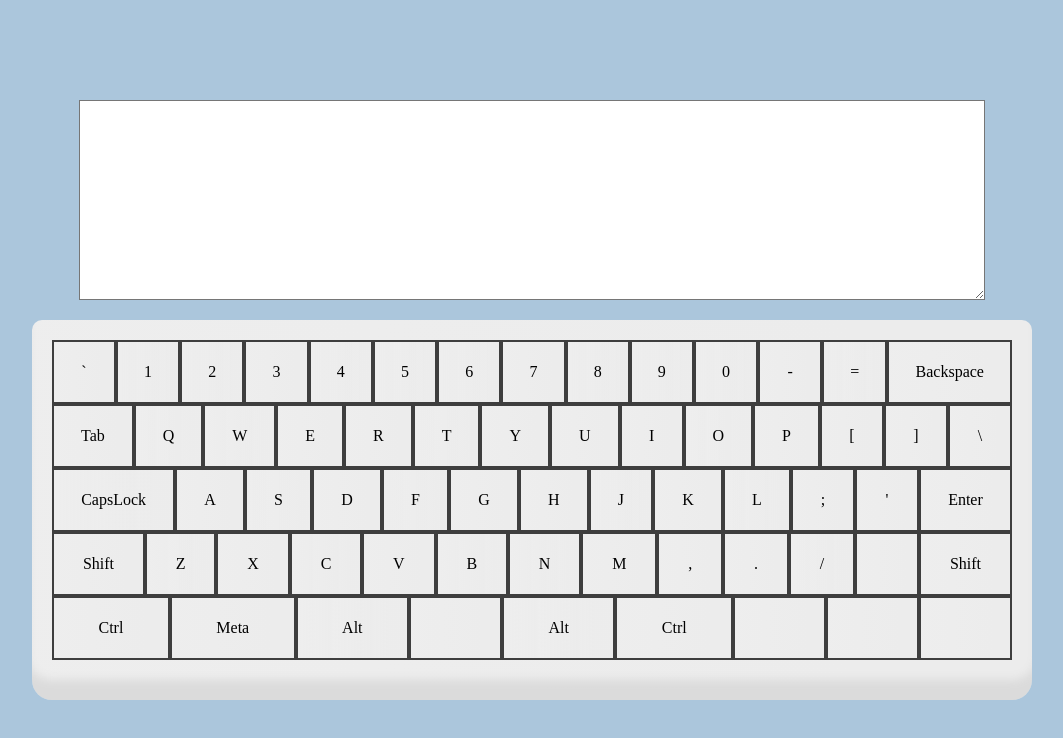
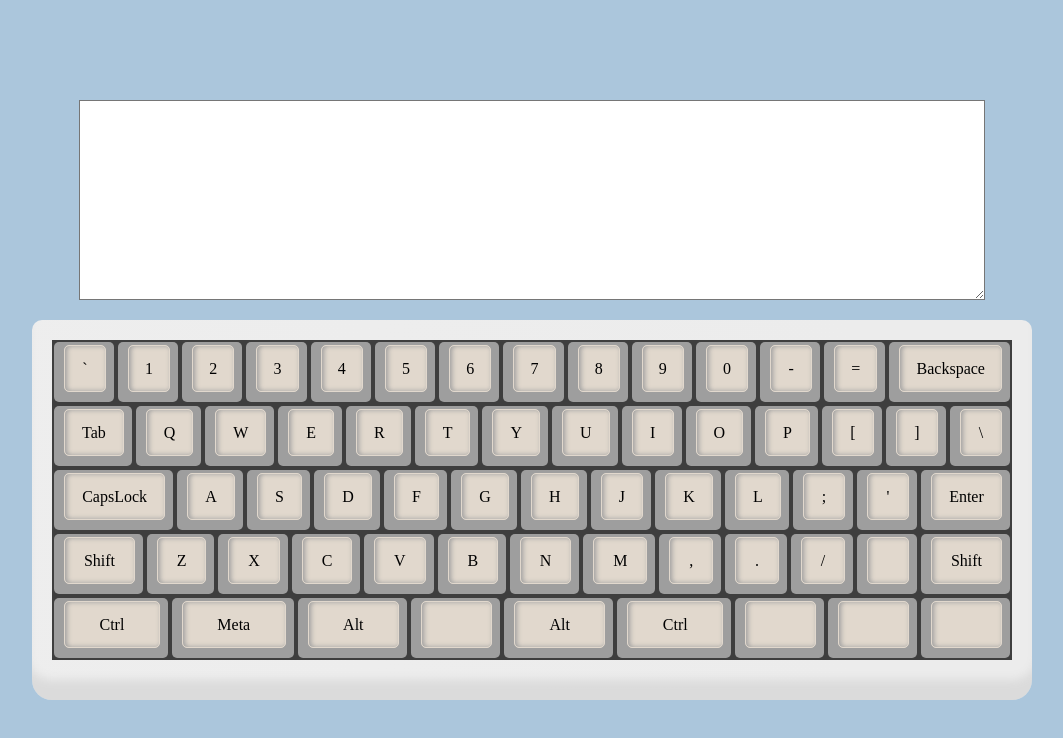
Before and after one commit to Kuljeanne/virtual-keyboard, a website built with webpack: page src/index.html in a window 1280 px wide. Shown: the whole page, without its empty margins (108-1171 px from the left). Built offline with nearby package versions, Linux system fonts and the light colour scheme.

Commit message:
fix: remake functions into classes, and fix keys style

```diff
--- a/src/components/key/Key.js
+++ b/src/components/key/Key.js
@@ -1,40 +1,88 @@
-export default function createKey(keyName) {
+// export default function createKey(keyName) {
+//   const key = document.createElement('div');
+//   key.classList.add('key');
+//   key.innerText = keyName;
+
+//   if (keyName === 'Tab') {
+//     key.classList.add('tab');
+//   }
+//   if (keyName === 'Enter') {
+//     key.classList.add('enter');
+//   }
+//   if (keyName === 'Backspace') {
+//     key.classList.add('backspace');
+//   }
+//   if (keyName === 'CapsLock') {
+//     key.classList.add('capsLock');
+//   }
+//   if (keyName === 'Shift') {
+//     key.classList.add('shift');
+//   }
+//   if (keyName === 'Ctrl') {
+//     key.classList.add('control');
+//   }
+//   if (keyName === 'Meta') {
+//     key.classList.add('meta');
+//   }
+//   if (keyName === 'Alt') {
+//     key.classList.add('alt');
+//   }
+//   if (keyName.includes('Arrow')) {
+//     key.classList.add('arrow');
+//     key.innerText = '';
+//   }
+//   if (keyName === 'Space') {
+//     key.classList.add('space');
+//     key.innerText = '';
+//   }
+
+//   return key;
+// }
+
+export default class Key {
+  constructor(keyName) {
+    this.value = keyName;
+    this.cls = 'key';
+  }
+
+  createKey() {
     const key = document.createElement('div');
-  key.classList.add('key');
-  key.innerText = keyName;
+    key.classList.add(this.cls);
+    key.innerHTML = `<div class="key_inner">${this.value}</div>`;
+    key.dataset.key = this.value;
 
-  if (keyName === 'Tab') {
+    if (this.value === 'Tab') {
       key.classList.add('tab');
     }
-  if (keyName === 'Enter') {
+    if (this.value === 'Enter') {
       key.classList.add('enter');
     }
-  if (keyName === 'Backspace') {
+    if (this.value === 'Backspace') {
       key.classList.add('backspace');
     }
-  if (keyName === 'CapsLock') {
+    if (this.value === 'CapsLock') {
       key.classList.add('capsLock');
     }
-  if (keyName === 'Shift') {
+    if (this.value === 'Shift') {
       key.classList.add('shift');
     }
-  if (keyName === 'Ctrl') {
+    if (this.value === 'Ctrl') {
       key.classList.add('control');
     }
-  if (keyName === 'Meta') {
+    if (this.value === 'Meta') {
       key.classList.add('meta');
     }
-  if (keyName === 'Alt') {
+    if (this.value === 'Alt') {
       key.classList.add('alt');
     }
-  if (keyName.includes('Arrow')) {
+    if (this.value.includes('Arrow')) {
       key.classList.add('arrow');
-    key.innerText = '';
+      key.innerHTML = '<div class="key_inner"></div>';
     }
-  if (keyName === 'Space') {
+    if (this.value === 'Space') {
       key.classList.add('space');
-    key.innerText = '';
+      key.innerHTML = '<div class="key_inner"></div>';
     }
-
     return key;
   }
+}
--- a/src/components/key/_key.scss
+++ b/src/components/key/_key.scss
@@ -1,12 +1,22 @@
-.key{
+.key {
   cursor: pointer;
   min-width: 60px;
   height: 60px;
-  display: flex;
-  align-items: center;
-  padding: 5px;
+  padding: 3px 10px 12px;
   box-sizing: border-box;
-  justify-content: center;
-  background: linear-gradient(90deg, rgba(255, 255, 255, 0.092) 0%, rgba(236, 236, 236, 0.2) 82.29%), #ececec;
+  background: #9e9e9e;
+  border-radius: 5px;
   margin: 2px;
 }
+
+.key_inner {
+  background: #e1d8cd;
+  height: 100%;
+  width: 100%;
+  border-radius: 5px;
+  border: 1px solid #e1d8cd;
+  box-shadow: inset 2px 0px 5px 0px #9e9e9e;
+  display: flex;
+  justify-content: center;
+  align-items: center;
+}
--- a/src/components/keyboard/Keyboard.js
+++ b/src/components/keyboard/Keyboard.js
@@ -1,29 +1,59 @@
-import createKey from '../key/Key';
+import Key from '../key/Key';
 
 const lineOne = ['`', '1', '2', '3', '4', '5', '6', '7', '8', '9', '0', '-', '=', 'Backspace'];
 const lineTwo = ['Tab', 'Q', 'W', 'E', 'R', 'T', 'Y', 'U', 'I', 'O', 'P', '[', ']', '\\'];
 const lineThree = ['CapsLock', 'A', 'S', 'D', 'F', 'G', 'H', 'J', 'K', 'L', ';', "'", 'Enter'];
 const lineFour = ['Shift', 'Z', 'X', 'C', 'V', 'B', 'N', 'M', ',', '.', '/', 'ArrowUp', 'Shift'];
 const lineFive = ['Ctrl', 'Meta', 'Alt', 'Space', 'Alt', 'Ctrl', 'ArrowLeft', 'ArrowDown', 'ArrowRight'];
-const ALL_KEYS = [lineOne, lineTwo, lineThree, lineFour, lineFive];
+const ALL_KEYS_ENG = [lineOne, lineTwo, lineThree, lineFour, lineFive];
+// const ALL_KEYS_RU = [lineOne, lineTwo, lineThree, lineFour, lineFive];
 
-function createLine(line) {
-  const keyLine = document.createElement('div');
-  keyLine.classList.add('keyboard_line');
-  line.forEach((key) => {
-    keyLine.append(createKey(key));
-  });
+// function createLine(line) {
+//   const keyLine = document.createElement('div');
+//   keyLine.classList.add('keyboard_line');
+//   line.forEach((key) => {
+//     keyLine.append(createKey(key));
+//   });
 
-  return keyLine;
+//   return keyLine;
+// }
+
+// export default function createKeyboard() {
+//   const keyboard = document.createElement('div');
+//   keyboard.classList.add('keyboard');
+
+//   ALL_KEYS.forEach((line) => {
+//     keyboard.append(createLine(line));
+//   });
+
+//   return keyboard;
+// }
+
+export default class Keyboard {
+  constructor(lang) {
+    this.lang = lang;
+    this.cls = 'keyboard';
+    this.lineCLS = 'keyboard_line';
+    this.keyboardNode = null;
+  }
+
+  renderKeyboard(container) {
+    const keyboard = document.createElement('div');
+    keyboard.classList.add(this.cls);
+    ALL_KEYS_ENG.forEach((line) => {
+      keyboard.append(this.createLine(line));
+    });
+    // если container не html выдать ошибку
+    container.append(keyboard);
+  }
+
+  createLine(line) {
+    const keyLine = document.createElement('div');
+    keyLine.classList.add(this.lineCLS);
+    line.forEach((key) => {
+      const newKey = new Key(key);
+      keyLine.append(newKey.createKey());
+    });
+    return keyLine;
+  }
 }
-
-export default function createKeyboard() {
-  const keyboard = document.createElement('div');
-  keyboard.classList.add('keyboard');
-
-  ALL_KEYS.forEach((line) => {
-    keyboard.append(createLine(line));
-  });
-
-  return keyboard;
-}
--- a/src/index.js
+++ b/src/index.js
@@ -1,7 +1,9 @@
 import createApp from './components/virtual-keyboard/App';
 import createTextArea from './components/text-area/Textarea';
-import createKeyboard from './components/keyboard/Keyboard';
+import Keyboard from './components/keyboard/Keyboard';
 
 createApp();
 document.querySelector('.virtual-keyboard').append(createTextArea());
-document.querySelector('.virtual-keyboard').append(createKeyboard());
+
+const keyboard = new Keyboard('eng');
+keyboard.renderKeyboard(document.querySelector('.virtual-keyboard'));
```
Lines whose indentation alone changed are shown as unchanged.
